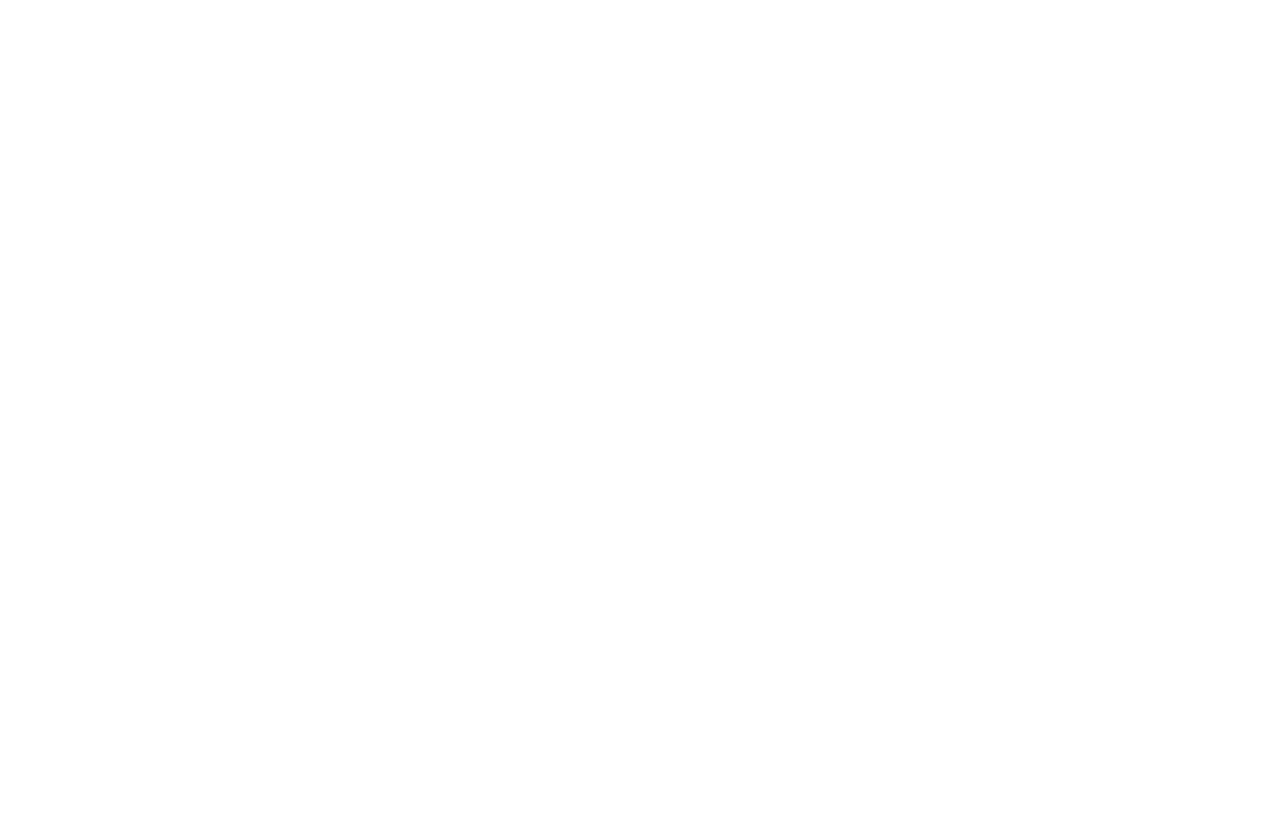
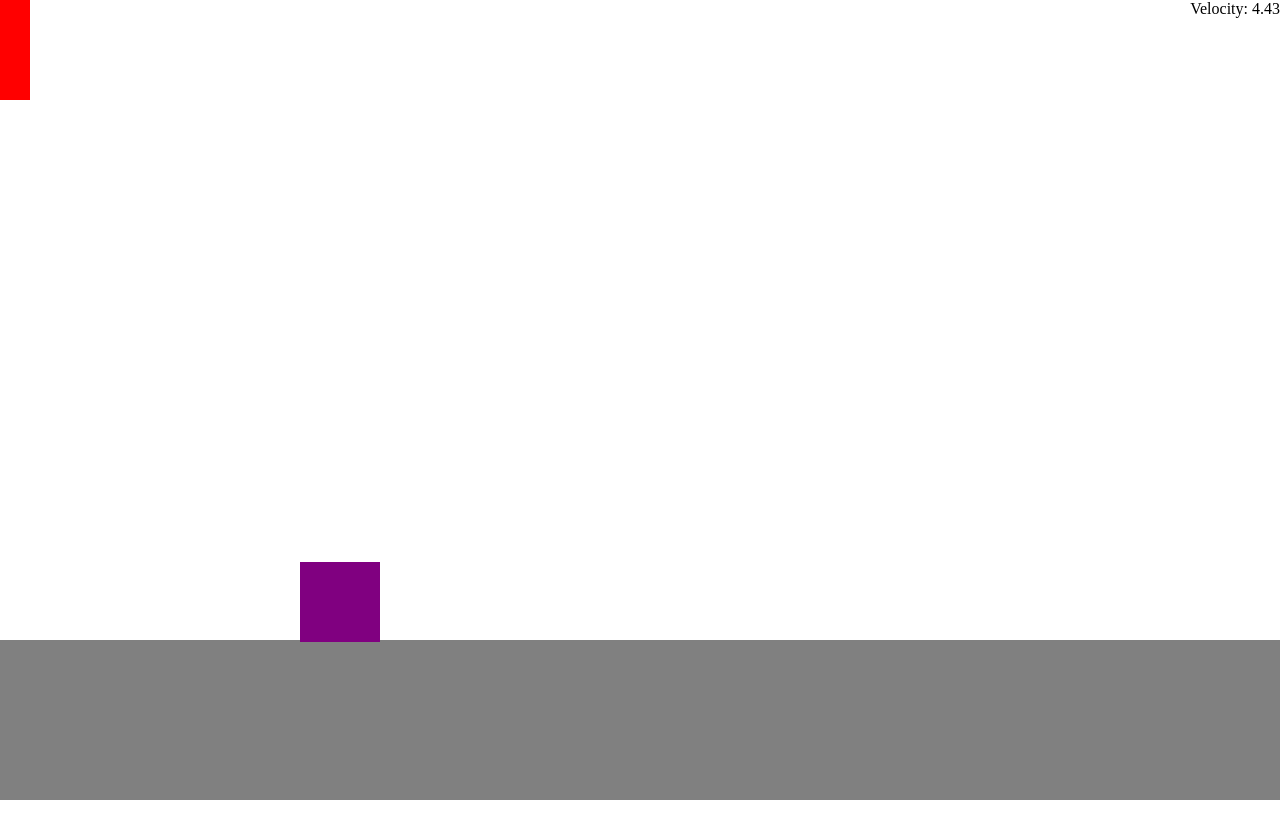
Before and after one commit to dpaschal-lf/moonlander, a plain HTML site: page index.html in a window 1280 px wide. Shown: the top 838 px of the page. After the commit the page ends 800 px from the top, so only its background shows below. Drawn offline with nearby package versions, Linux system fonts and the light colour scheme.

Commit message:
added side thrust fuel velocity impact landing / collision

```diff
--- a/index.html
+++ b/index.html
@@ -8,5 +8,10 @@
 	<script type="text/javascript" src="main.js"></script>
 </head>
 <body>
+<div id="ground"></div>
+<div id="velocity">Velocity: <span></span></div>
+<div id="fuel">
+	<div></div>
+</div>
 </body>
 </html>
--- a/main.js
+++ b/main.js
@@ -13,7 +13,7 @@ function MoonLanderGame(){
 	this.ship = new Lander(this);
 	this.heartbeatTimer = null;
 	this.heartBeatInterval = 10;
-	this.gravity = 2; //10 pixels per second
+	this.gravity = 1.75; //10 pixels per second
 	this.numberOfIntervals = 1000 / this.heartBeatInterval;
 	this.gravityPerInterval = this.gravity / this.numberOfIntervals;
 	this.init = function(){
@@ -30,13 +30,20 @@ function MoonLanderGame(){
 	this.handleKeydown = function(e){
 		if(e.which === 32){
 			this.ship.activateThrust();
-			console.log('thrusting!');
+		} else if(event.code==='ShiftRight'){
+			this.ship.thrustRight();
+		} else if(event.code==='ShiftLeft'){
+			this.ship.thrustLeft();
 		}
+
 	}
 	this.handleKeyup = function(e){
 		if(e.which === 32){
 			this.ship.deactivateThrust();
-			console.log('stop thrusting!');
+		} else if(event.code==='ShiftRight'){
+			this.ship.thrustRight();
+		} else if(event.code==='ShiftLeft'){
+			this.ship.thrustLeft();
 		}
 	}
 	this.startHeartbeat = function(){
@@ -51,13 +58,36 @@ function MoonLanderGame(){
 	}
 	this.handleHeartbeat = function(){
 		this.ship.move();
+		this.updateStats();
+	}
+	this.handleCollision = function(velocity){
+		if(velocity > .5){
+			alert('KABOOM!');
+		}
+		this.gameOver();
+	}
+	this.updateStats = function(){
+		$("#velocity > span").text(this.ship.momentum.y.toFixed(2));
+	}
+	this.gameOver = function(){
+		this.stopHeartbeat();
 	}
 	function Lander(parent){
 		this.parent = parent;
+		this.maxFuel = 1000;
+		this.fuel = this.maxFuel;
+		this.fuelPerSecond = 2000;
+		this.fuelPerInterval = null;
 		this.gravityPerInterval=null;
 		this.domElement = null;
 		this.thrustForcePerInterval = 0;
 		this.defaultThrustForce = 2.3;
+		this.defaultAttitudeThrust = .5;
+		this.attitudeThrustPerIntervalValue=null;
+		this.attitudeThrustPerInterval = {
+			left: 0,
+			right: 0
+		}
 		this.defaultThrustForcePerInterval = null;
 		this.position = {
 			left: null,
@@ -71,10 +101,32 @@ function MoonLanderGame(){
 			this.gravityPerInterval = gravity;
 			this.position = this.domElement.position();
 			this.defaultThrustForcePerInterval = this.defaultThrustForce / this.parent.numberOfIntervals;
+			this.attitudeThrustPerIntervalValue = this.defaultAttitudeThrust / this.parent.numberOfIntervals;
+			this.fuelPerInterval = this.fuelPerSecond / this.parent.numberOfIntervals;
 		}
+		this.thrustLeft = function(){
+			this.attitudeThrustPerInterval.right = this.attitudeThrustPerInterval.right ? 0 : this.attitudeThrustPerIntervalValue;
+			$("#lander > .leftThrust").toggleClass('active');
+		}
+		this.thrustRight = function(){
+			this.attitudeThrustPerInterval.left = this.attitudeThrustPerInterval.left ? 0 : this.attitudeThrustPerIntervalValue;
+			$("#lander > .rightThrust").toggleClass('active');
+		}
+
 		this.activateThrust = function(){
 			this.thrustForcePerInterval = this.defaultThrustForcePerInterval;
 			this.domElement.addClass('primaryThrust');
+		}
+		this.trackFuel = function(){
+			$("#fuel > div").css('height',(100*(this.fuel / this.maxFuel)) + '%');
+		}
+		this.reduceFuel = function(){
+			debugger;
+			this.fuel -= this.fuelPerInterval * this.thrustForcePerInterval;
+			if(this.fuel<=0){
+				this.activateThrust = function(){};
+				this.deactivateThrust();
+			}
 		}
 		this.deactivateThrust = function(){
 			this.thrustForcePerInterval = 0;
@@ -84,13 +136,42 @@ function MoonLanderGame(){
 			this.domElement = $("<div>",{
 				id: 'lander',
 			});
+			var leftAttitudeThruster = $("<div>",{
+				class: 'leftThrust'
+			});
+			var rightAttitudeThruster = $("<div>",{
+				class: 'rightThrust'
+			});
+			this.domElement.append(leftAttitudeThruster, rightAttitudeThruster);
 			return this.domElement;
+		}
+		this.applyAttitudeThrust = function(){
+			this.momentum.x += this.attitudeThrustPerInterval.right - this.attitudeThrustPerInterval.left;
 		}
 		this.applyGravity = function(){
 			this.momentum.y += this.gravityPerInterval - this.thrustForcePerInterval;
 		}
+		this.detectCollision = function(){
+
+			var landerTop = this.position.top;
+			var landerBottom = landerTop + this.domElement.height();
+
+			var groundElement = $("#ground");
+			var groundPosition = groundElement.position();
+			var groundTop = groundPosition.top;
+
+			if(landerBottom >= groundTop){
+				this.parent.handleCollision(this.momentum.y);
+			}
+
+
+		}
+
 		this.move = function(){
+			this.reduceFuel();
+			this.trackFuel();
 			this.applyGravity();
+			this.applyAttitudeThrust();
 			var top = this.position.top += this.momentum.y ;
 			var left = this.position.left += this.momentum.x;
 			this.domElement.css({
@@ -101,6 +182,7 @@ function MoonLanderGame(){
 				top: top,
 				left: left
 			}
+			this.detectCollision();
 		}
 	}
 }
--- a/style.css
+++ b/style.css
@@ -13,7 +13,32 @@ body{
 	left: 300px;
 	top: 0%;
 }
+.leftThrust,.rightThrust{
+    position: absolute;
+    background-color: red;
+    height: 0;
+    width: 0;
+    border-top: 3vmin solid red;
+    border-right: 3vmin solid transparent;
+    border-left: 3vmin solid transparent;
+    background-color: transparent;
 
+}
+.leftThrust {
+    left: 0;
+    top: 50%;
+    transform: translate(-74%, -50%) rotateZ(90deg);
+    display: none;
+}
+.rightThrust {
+    left: 100%;
+    top: 50%;
+    transform: translate(-25%, -50%) rotateZ(-90deg);
+    display: none;
+}
+.leftThrust.active, .rightThrust.active{
+	display: inline-block;
+}
 #lander.primaryThrust::after{
 	content: '';
 	height: 5vmin;
@@ -23,3 +48,35 @@ body{
 	top: 100%;
 	background-color: red;
 }
+
+#ground{
+	position: absolute;
+	left: 0;
+	bottom: 0%;
+	height: 20vh;
+	width: 100vw;
+	background-color: grey;
+
+}
+#velocity{
+	position: absolute;
+	right: 0;
+	top: 0;
+
+}
+
+#fuel {
+	position: absolute;
+	left: 0;
+	top: 0;
+	height: 100px;
+	width: 30px;
+	background-color: grey;
+}
+#fuel > div{
+	height: 100%;
+	position: absolute;
+	bottom: 0;
+	background-color: red;
+	width: 100%;
+}
```
